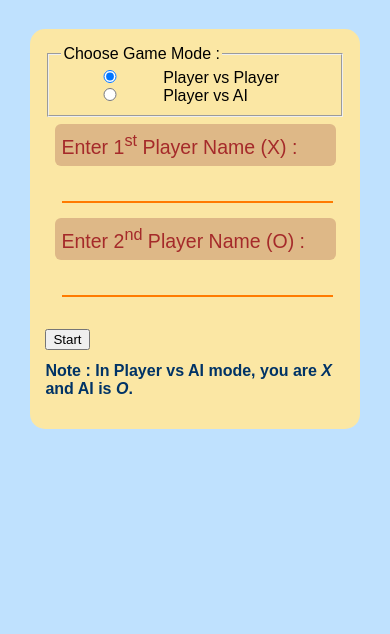
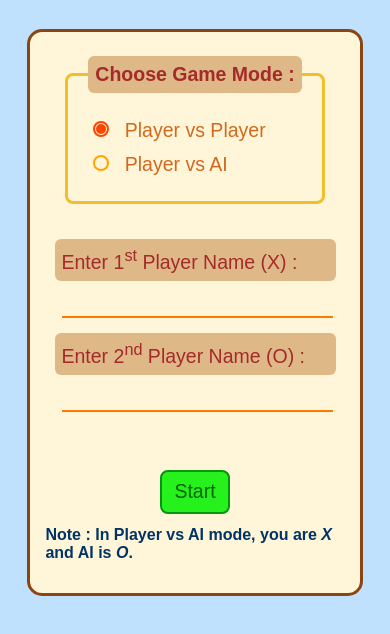
Before and after one commit to Anshpatel-24/Tic-Tac-Toe, a plain HTML site: page home.html in a window 390 px wide. Shown: the part 90-724 px from the top of the page. Drawn offline with Linux system fonts and the light colour scheme.

Commit message:
Refactor CSS for improved styling and responsiveness
Updated styles for various elements including buttons, inputs, and layout adjustments for better responsiveness.

```diff
--- a/index.css
+++ b/index.css
@@ -2,6 +2,7 @@ body {
     background-color: #bfe1fe;
     font-family: Arial, sans-serif;
     height: 95vh;
+    padding-bottom: 50px;
 
     font-family: "National Park", sans-serif;
 }
@@ -24,16 +25,16 @@ h1 {
     font-size: 13vmin;
     /* color: #0ab900;  ////////// #b98800 , #0086b9 , #0ab900 */
     font-family:'Gill Sans', 'Gill Sans MT', Calibri, 'Trebuchet MS', sans-serif;
-    margin: 5px;
-    /* border-radius: 10px; */
+    margin: 1vmin;
+    border-radius: 2vmin;
     background-color: #a2e0fa;
-    border: 3px solid #007bff;
+    border: 1vmin solid #007bff;
 }
 #game-board {
     justify-self: center;
     background-color: darkblue;
-    border-radius: 20px;
-    padding: 10px;
+    border-radius: 3vmin;
+    padding: 1.5vmin;
 
     display: none;
 }
@@ -43,14 +44,14 @@ h1 {
 }
 
 
-.first_Player , .second_Player{
+.first_Player , .second_Player, .mode_lable{
     font-size: 3.5vmin;
 }
 
-input{
+.players_input_style{
     margin-left: 10px;
     width: 25vmax;
-    background-color: rgb(251, 231, 164);
+    background-color: #fff6d9;
     border: none;
     border-bottom: 2px solid rgb(255, 123, 0);
     color: chocolate;
@@ -59,28 +60,28 @@ input{
     font-weight: 600;
 }
 
-input:focus{
+.players_input_style:focus{
     outline: none;
 }
 
 @media screen and (max-width: 745px) {
-    input{
+    .players_input_style{
         width: 25vmin;
     }
 
-    .players{
+    .players, .mode_container{
         justify-content: start;
         width: 100%;
     }
 }
 
-@media screen and (max-width: 515px) {
+@media screen and (max-width: 542px) {
     .P_lables{
         font-size: 5vmin;
         /* justify-self: anchor-center; */
     }
 
-    .players{
+    .players, .mode_container{
         display: grid;
         gap: 10px;
         justify-content: center;
@@ -91,12 +92,24 @@ input:focus{
         width: 100%;
     }
 
-    input{
+    .mode_lable{
+        font-size: 5vmin;
+    }
+
+    .players_input_style{
         margin: 0;
     }
 }
 
 .players{
+    justify-self: center;
+    padding: 2vmin;
+}
+
+.mode_container{
+    /* display: flex;
+    justify-content: space-evenly; */
+
     justify-self: center;
     padding: 2vmin;
 }
@@ -111,20 +124,24 @@ input:focus{
 }
 
 #name_container{
-    background-color: rgb(251, 231, 164);
+    /* background-color: rgb(251, 231, 164); */
+    background-color: #fff6d9;
     border-radius: 15px;
     justify-self: center;
     width: 80%;
     padding: 4vmin 15px;
+
+    border: 1vmin solid saddlebrown;
+    /* border: 1vmin solid #ffd78a; */
 }
 
-#start-game , #resetBTN{
+#start-game , #resetBTN , #goToGame{
     display: block;
     justify-self: center;
     margin-top: 50px;
-    padding: 1.5vmax;
-    font-size: 2.5vmax;
-    border-radius: 20px;
+    padding: 1vmax 1.5vmax;
+    font-size: 5vmin;
+    border-radius: 2vmin;
     color: darkgreen;
     background-color: #27f11d;
     border: 2px solid rgb(6, 148, 16);
@@ -135,11 +152,18 @@ input:focus{
     justify-self: center;
     margin-top: 50px;
     padding: 1.5vmax;
-    font-size: 2.5vmax;
-    border-radius: 20px;
+    font-size: 4vmin;
+    border-radius: 3vmin;
     color: rgb(93, 100, 0);
     background-color: #f1ed1d;
     border: 2px solid rgb(127, 148, 6);
+}
+
+#rePlayBTN:hover{
+    transform: scale(1.1);
+    transition-duration: 300ms;
+    transition-timing-function: ease-in-out;
+    border: 3px solid rgb(127, 148, 6);
 }
 
 #rePlayBTN:active{
@@ -152,7 +176,17 @@ input:focus{
     margin: 100px 0;
 }
 
-#start-game:active , #resetBTN:active{
+#start-game:hover , #resetBTN:hover , #goToGame:hover{
+    transform: scale(1.1);
+    transition-duration: 300ms;
+    transition-timing-function: ease-in-out;
+    border: 3px solid rgb(6, 148, 16);
+}
+
+#start-game:active , #resetBTN:active , #goToGame:active{
+    transform: scale(0.9);
+    transition-duration: 500ms;
+    transition-timing-function: ease-in-out;
     border: 5px solid rgb(6, 148, 16);
 }
 
@@ -222,3 +256,87 @@ span{
     border-radius: 5px;
     margin-left: 2vmin;
 }
+
+
+.home-container {
+    text-align: center;
+    background: #fff;
+    padding: 30px 50px;
+    border-radius: 12px;
+    box-shadow: 0 4px 12px rgba(0,0,0,0.15);
+}
+
+fieldset {
+    border: 3px solid #f0bf2b;
+    border-radius: 8px;
+    padding: 15px 20px;
+    margin-bottom: 20px;
+    text-align: left;
+}
+
+legend {
+    font-weight: bold;
+    color: #444;
+}
+
+fieldset div {
+    margin: 10px 0;
+}
+
+label {
+    font-size: 3vmin;
+    color: chocolate;
+}
+
+.label_marginL{
+    margin-left: 8px;
+    font-weight: 300;
+}
+
+.game_mode_section{
+    background-color: burlywood;
+    color: brown;
+    padding: 7px;
+    border-radius: 6px;
+
+    justify-self: anchor-center;
+}
+
+#mode-banner{
+    background-color: #29b8f6;
+    padding: 2vmin;
+    justify-self: center;
+    border-radius: 2vmin;
+    color: #014894;
+    font-weight: 600;
+    font-size: 4vmin;
+}
+
+input[type="radio"] {
+  appearance: none;
+  -webkit-appearance: none;
+  width: 16px;
+  height: 16px;
+  border: 2px solid orange;
+  border-radius: 50%;
+  outline: none;
+  cursor: pointer;
+  position: relative;
+}
+
+input[type="radio"]:checked {
+  border-color: orangered;
+}
+
+input[type="radio"]:checked::before {
+  content: '';
+  display: block;
+  width: 10px;
+  height: 10px;
+  background-color: orangered;
+  border-radius: 50%;
+  position: absolute;
+  top: 50%;
+  left: 50%;
+  transform: translate(-50%, -50%);
+}
```
